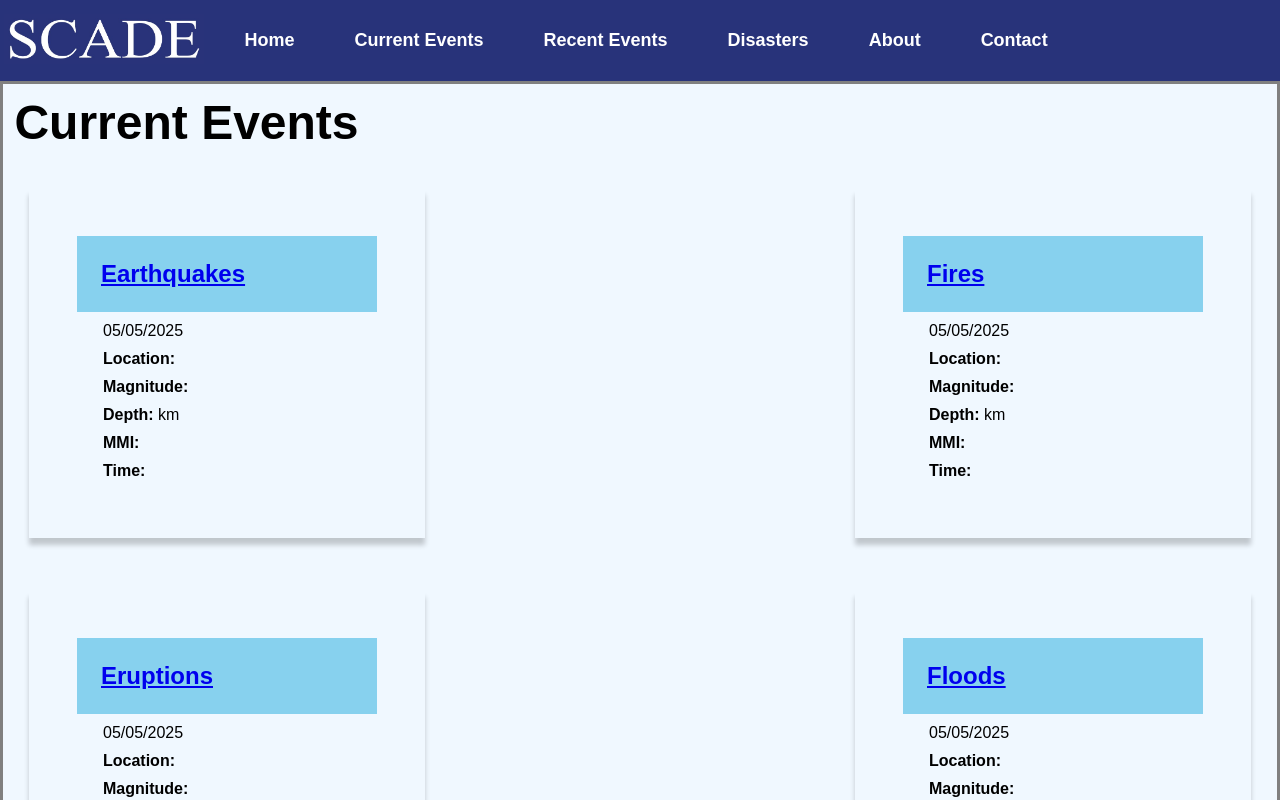
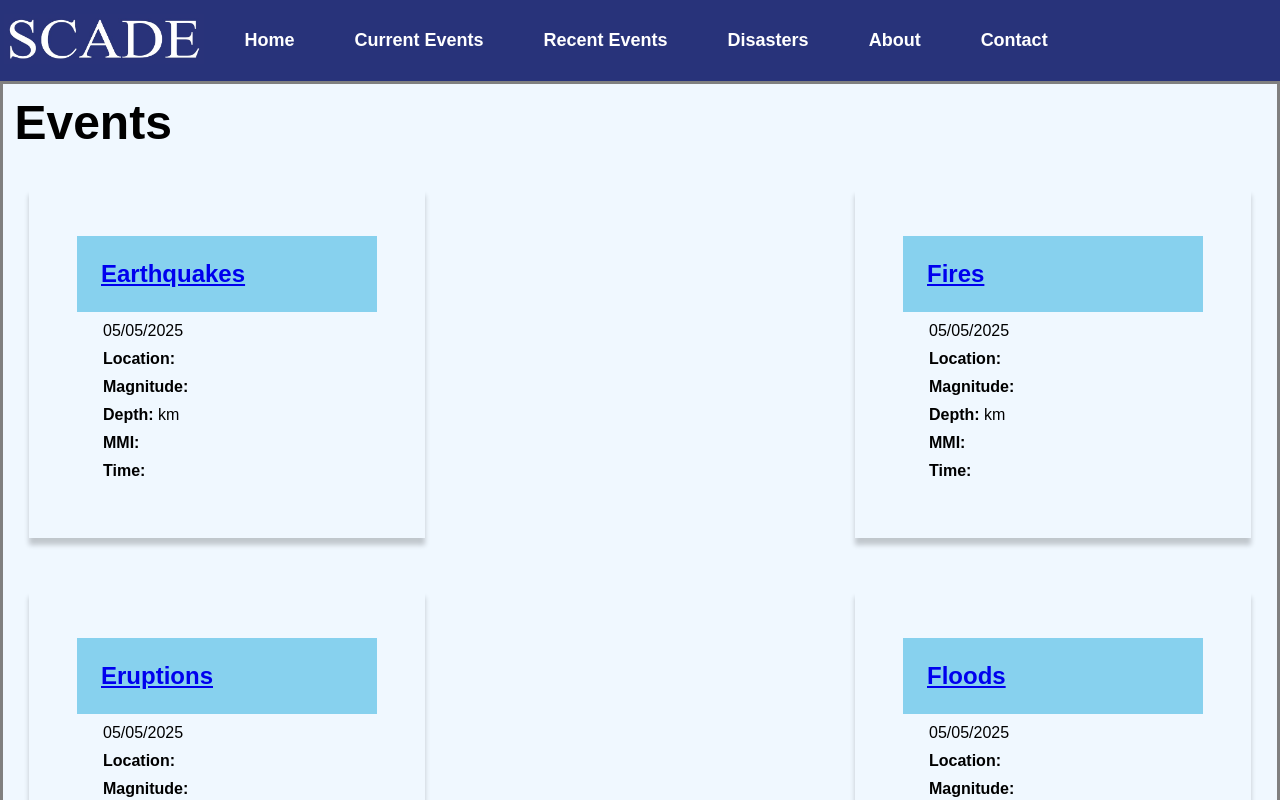
Before and after one commit to BIT-Studio-3/group-project-25-1-scade, a SvelteKit app: page /current in a window 1280 px wide. Shown: the top 800 px of the page. Built offline with nearby package versions, Linux system fonts and the light colour scheme; no server answers.

Commit message:
update: updated header to events

```diff
--- a/src/routes/current/+page.svelte
+++ b/src/routes/current/+page.svelte
@@ -57,7 +57,7 @@
 
 <body>
   <div class="top-of-body">
-    <h2><Header headingTitle="Current Events" /></h2>
+    <h2><Header headingTitle="Events" /></h2>
     <div class="current-events">
       <Maincard class="earthquake-card" where="/disasters/earthquake" title="Earthquakes" date={formattedDate} info="More about the Earthquakes" />
       <Maincard where="/disasters/fire" title="Fires" date={formattedDate} info="More about the fires" />
```
